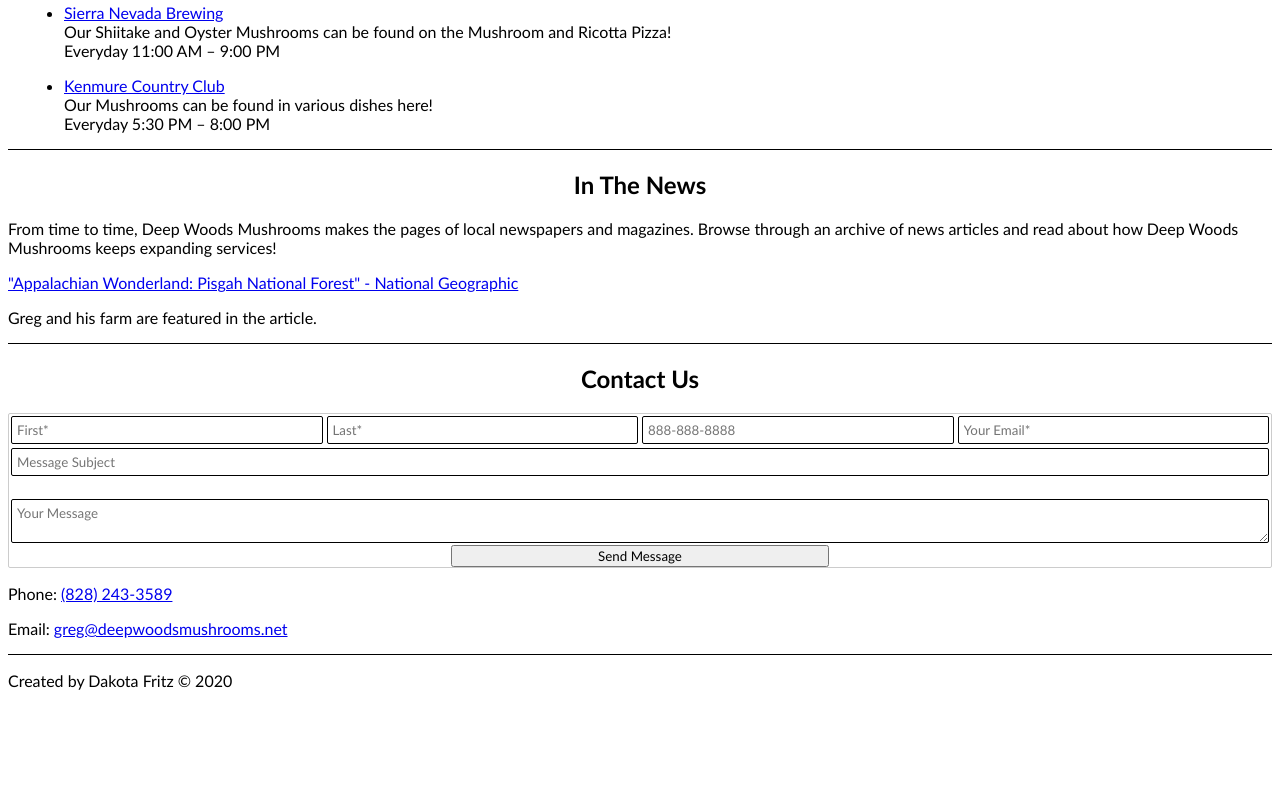
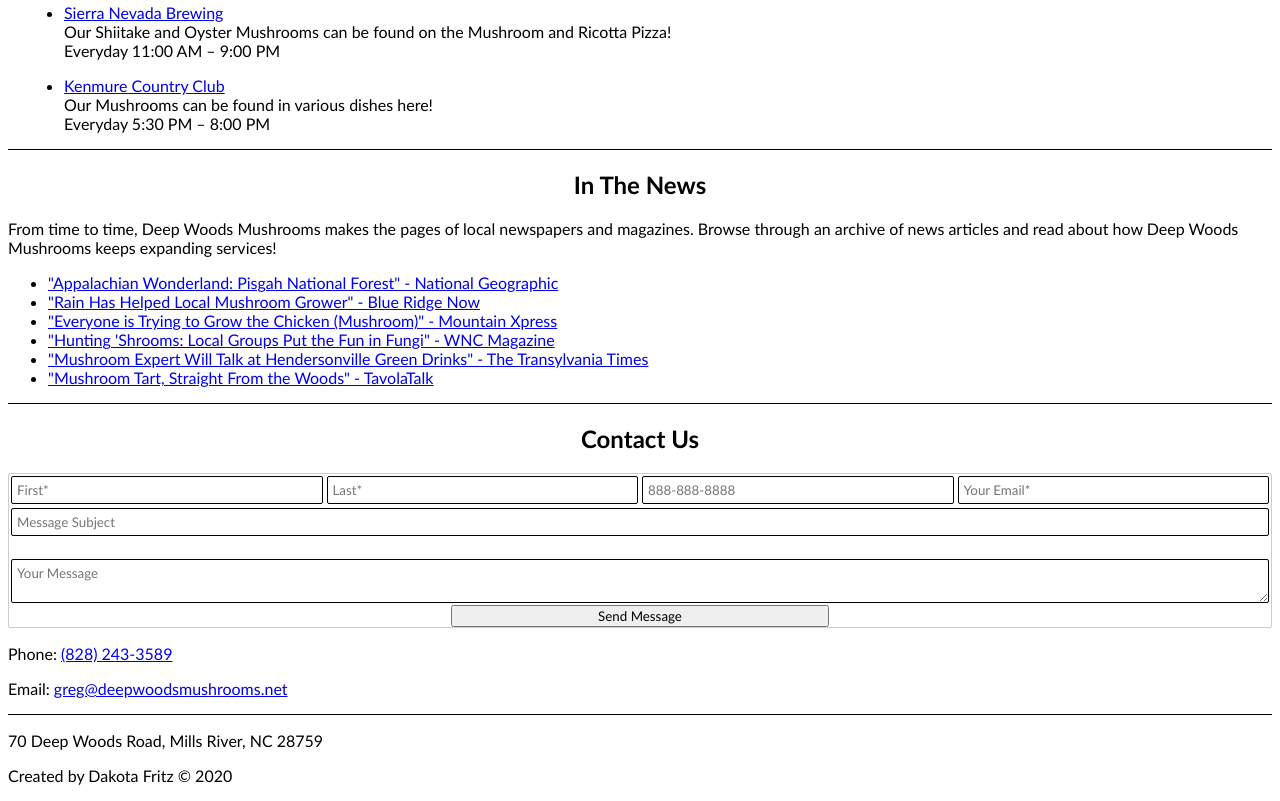
Before and after one commit to DakotaFritz/deep_woods_mushrooms, a plain HTML site: page index.html in a window 1280 px wide. Shown: the part 2332-3133 px from the top of the page. Before the commit the page ends 3038 px from the top, so only its background shows below. Drawn offline with nearby package versions, Linux system fonts and the light colour scheme; some packages are replaced by stand-ins of ours.

Commit message:
add articles in news section

```diff
--- a/index.html
+++ b/index.html
@@ -159,8 +159,14 @@
             <div id="section_4" class="page page4">
                 <h2 class="section_heading">In The News</h2>
                 <p>From time to time, Deep Woods Mushrooms makes the pages of local newspapers and magazines.  Browse through an archive of news articles and read about how Deep Woods Mushrooms keeps expanding services!</p>
-                <a href="https://www.nationalgeographic.com/travel/intelligent-travel/2013/11/14/appalachian-wonderland-pisgah-national-forest/">"Appalachian Wonderland: Pisgah National Forest" - National Geographic</a>
-                <p>Greg and his farm are featured in the article.</p>
+                <ul>
+                    <li><a href="https://www.nationalgeographic.com/travel/intelligent-travel/2013/11/14/appalachian-wonderland-pisgah-national-forest/">"Appalachian Wonderland: Pisgah National Forest" - National Geographic</a></li>
+                    <li><a href="https://www.blueridgenow.com/article/NC/20130906/News/606027381/HT">"Rain Has Helped Local Mushroom Grower" - Blue Ridge Now</a></li>
+                    <li><a href="https://mountainx.com/food/food-news/060612everyone-is-trying-to-grow-the-chicken-mushroom/">"Everyone is Trying to Grow the Chicken (Mushroom)" - Mountain Xpress</a></li>
+                    <li><a href="https://wncmagazine.com/feature/hunting_%E2%80%99shrooms">"Hunting 'Shrooms: Local Groups Put the Fun in Fungi" - WNC Magazine</a></li>
+                    <li><a href="https://www.transylvaniatimes.com/story/2018/11/05/news/mushroom-expert-will-talk-at-hendersonville-green-drinks/38568.html">"Mushroom Expert Will Talk at Hendersonville Green Drinks" - The Transylvania Times</a></li>
+                    <li><a href="https://tavolatalk.com/mushroom-tart-fresh-from-the-woods/">"Mushroom Tart, Straight From the Woods" - TavolaTalk</a></li>
+                </ul>
             </div>
 
             <div id="section_5" class="page page5">
@@ -180,6 +186,7 @@
     </body>
 
     <footer>
+        <p>70 Deep Woods Road, Mills River, NC 28759</p>
         <p>Created by Dakota Fritz &copy; 2020</p>
     </footer>
     <script rel="js-file" src="script.js"></script>
```
